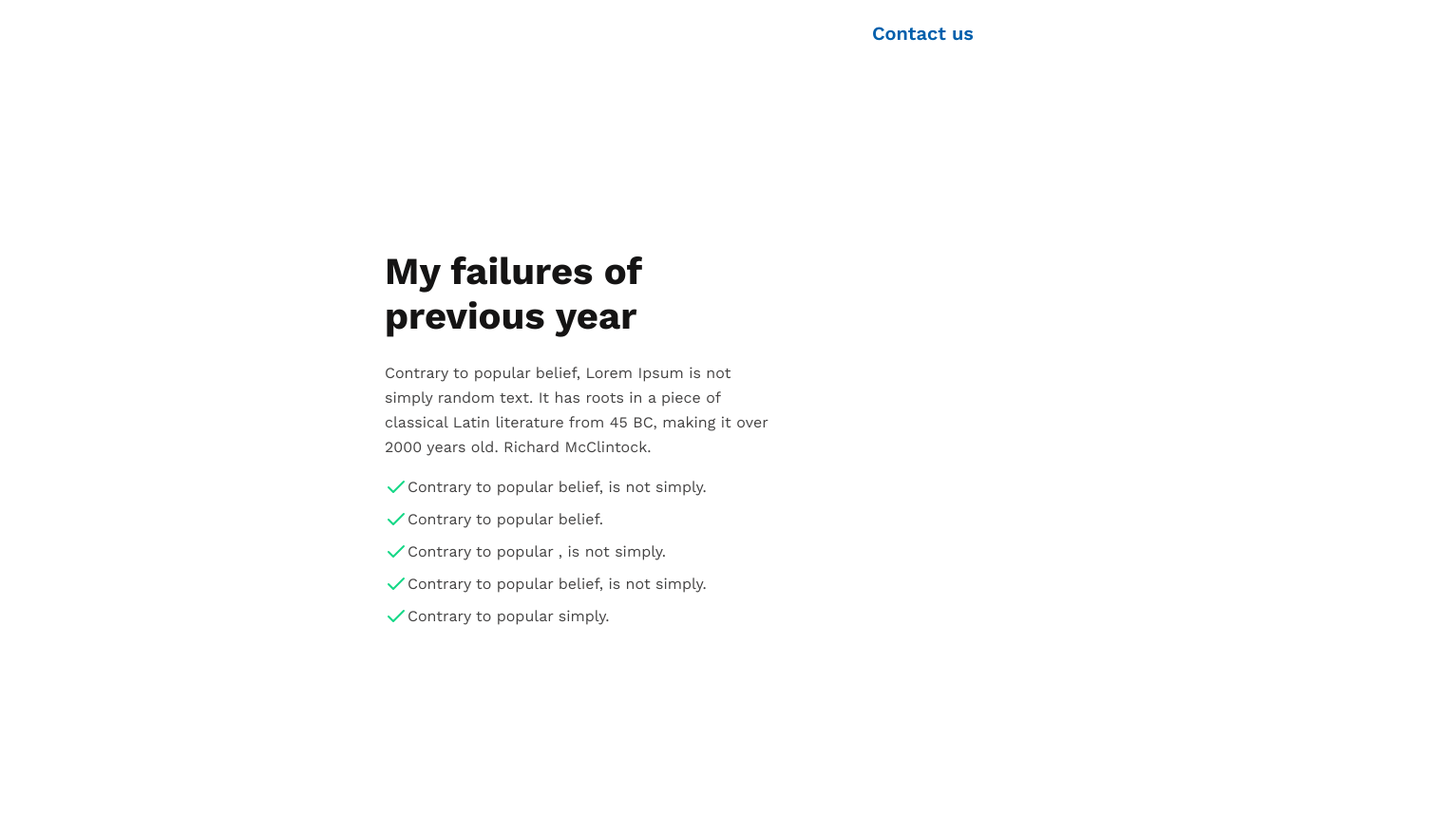
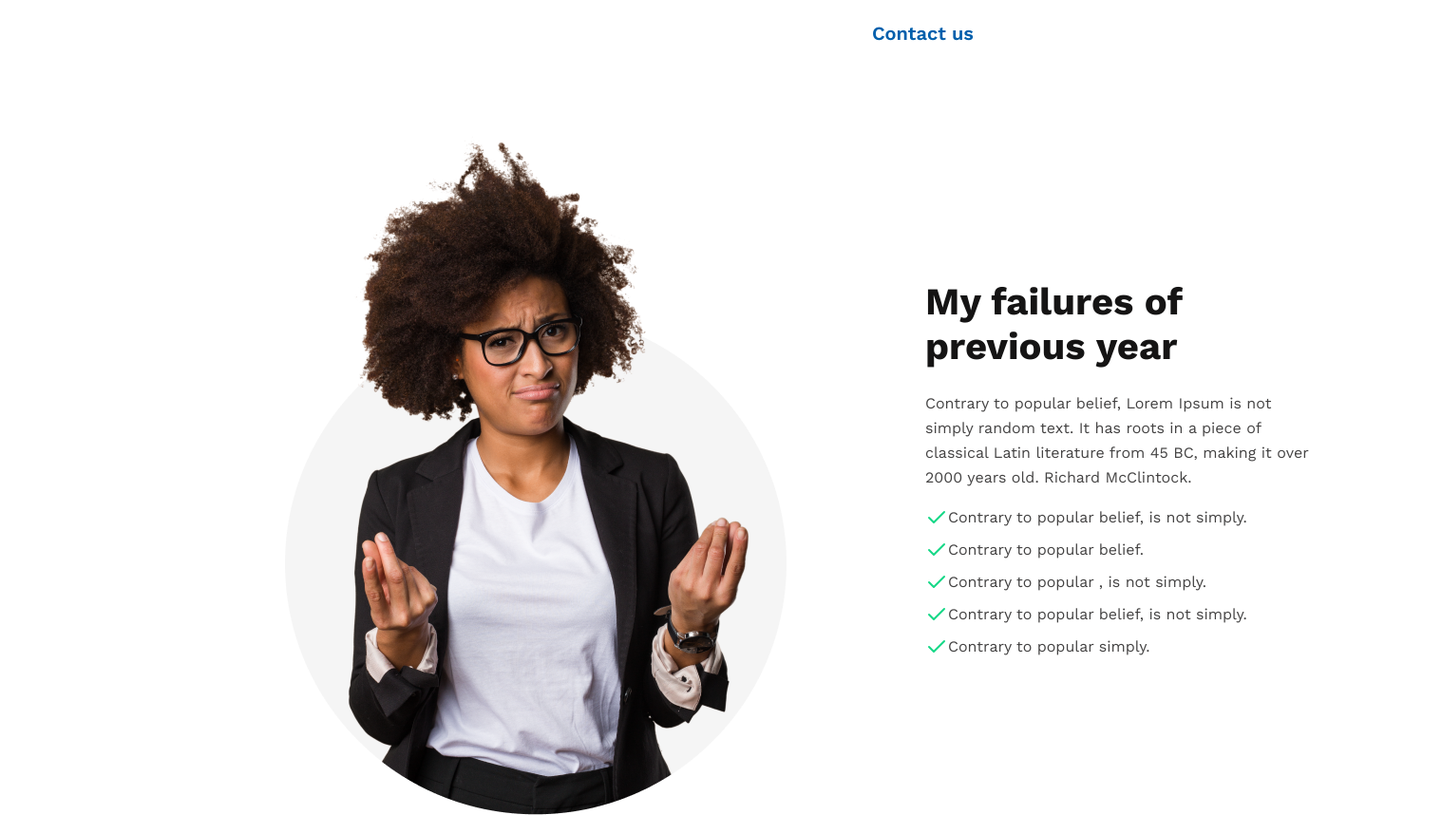
Before and after one commit to nekokaito/new-year, a plain HTML site: page index.html in a window 1280 px wide. Shown: the part 814-1672 px from the top of the page at 95% size, 1518 px wide, since content can reach past the window. Drawn offline with nearby package versions, Linux system fonts and the light colour scheme; the site is published under a folder, as on GitHub Pages, so addresses that start at the root find nothing.

Commit message:
fixed img issues

```diff
--- a/index.html
+++ b/index.html
@@ -21,7 +21,7 @@
     <main>
         <section class="previous-year">
             <div class="image-person">
-                <img src="/images/person.png" alt="">
+                <img src="images/person.png" alt="">
             </div>
             <div class="previous-year-contain">
                 <h1 id="previous-year-title">My failures of previous year</h3>
--- a/styles/styles.css
+++ b/styles/styles.css
@@ -241,7 +241,7 @@ footer {
     height: 78px;
 }
 .email {
-    margin-bottom: 16px; !important
+    margin-bottom: 16px !important;
 }
 .social-links {
     display: flex;
```
